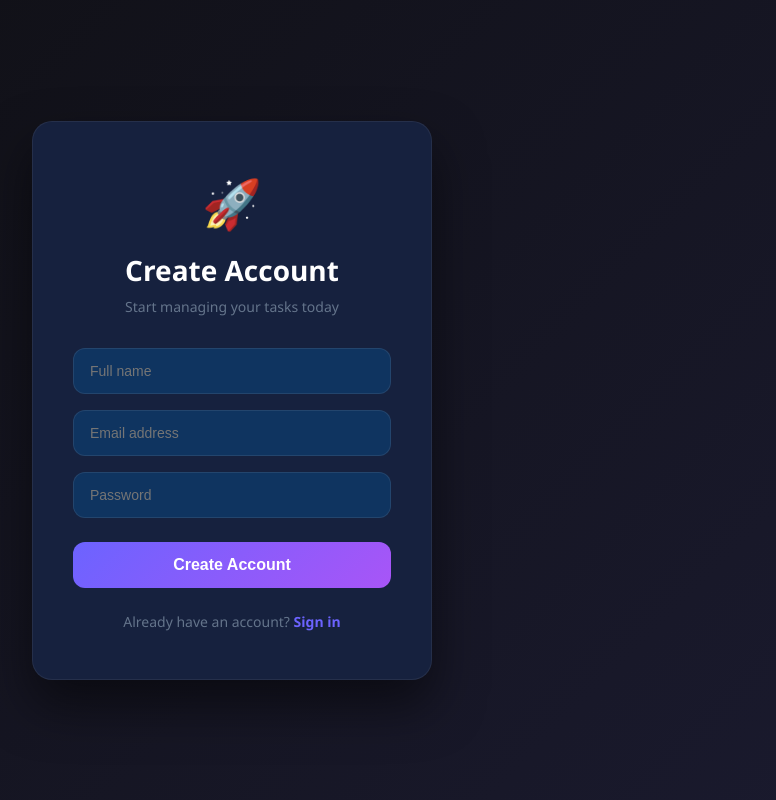
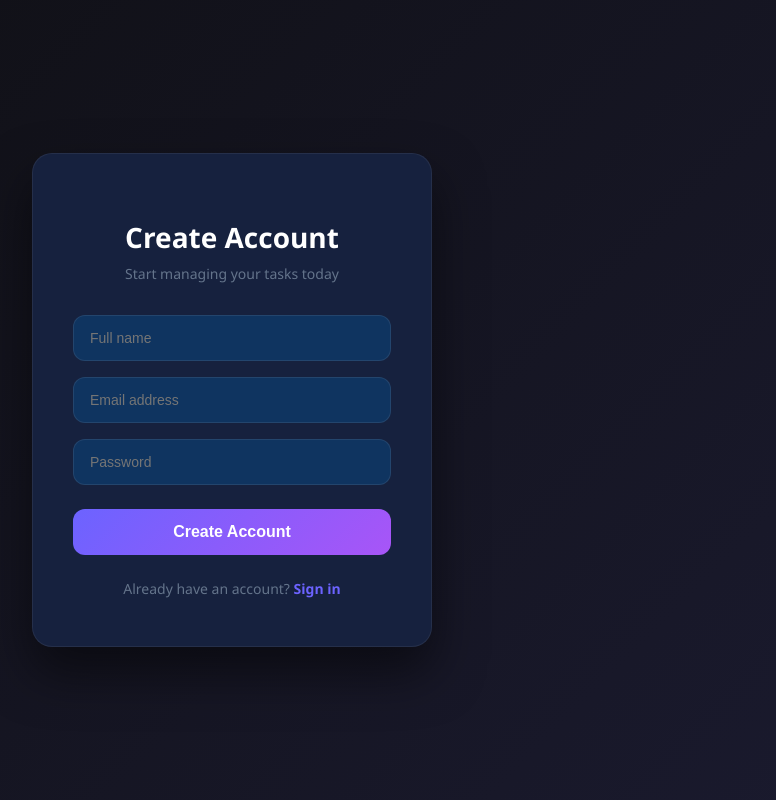
Before and after one commit to induwara89/Task-manager, a React (Vite) app in the folder client/: page /register in a window 1280 px wide. Shown: the whole page, without its empty margins (408-1184 px from the left). Built offline with nearby package versions, Linux system fonts and the light colour scheme.

Commit message:
text change

```diff
--- a/client/src/pages/register.jsx
+++ b/client/src/pages/register.jsx
@@ -29,7 +29,7 @@ function Register() {
   return (
     <div style={styles.container}>
       <div style={styles.box}>
-        <div style={styles.logo}>🚀</div>
+        <div style={styles.logo}></div>
         <h2 style={styles.title}>Create Account</h2>
         <p style={styles.subtitle}>Start managing your tasks today</p>
         {error && <p style={styles.error}>{error}</p>}
```
